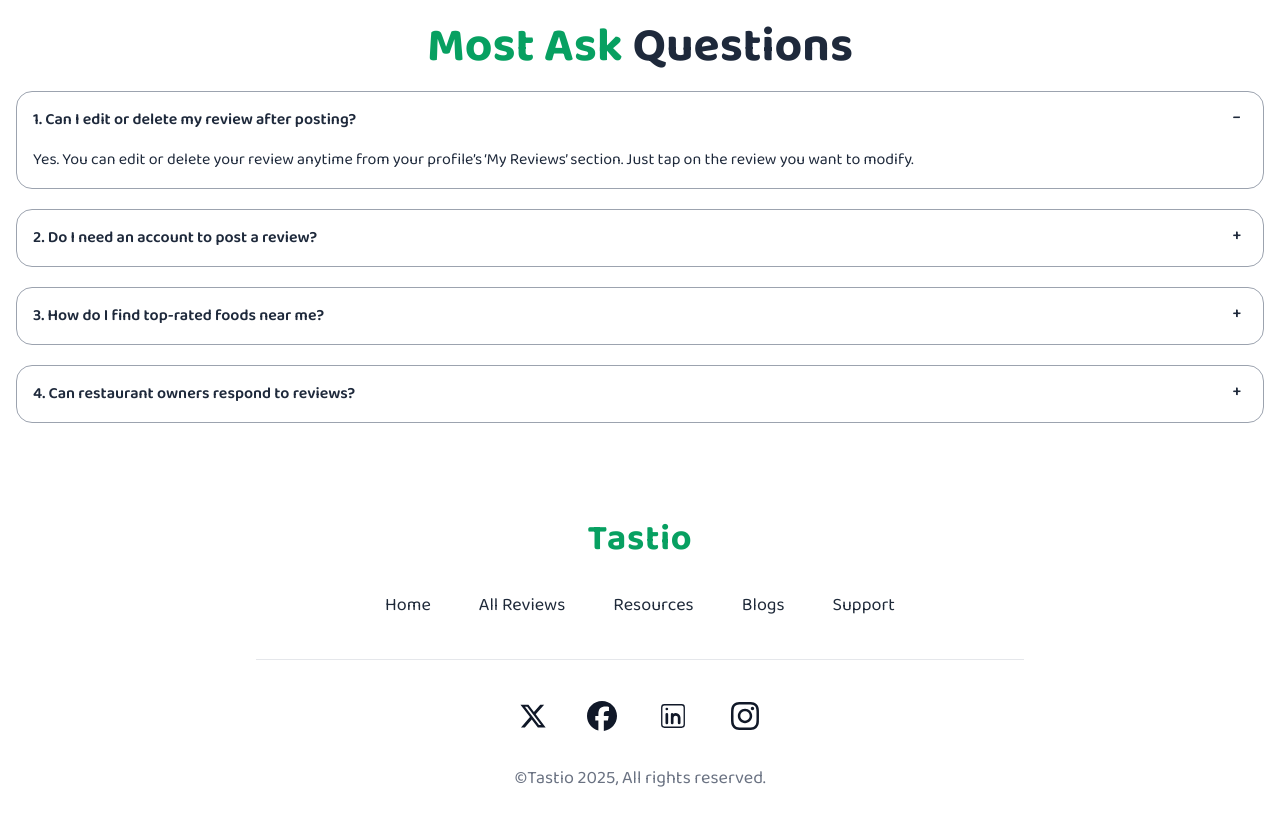
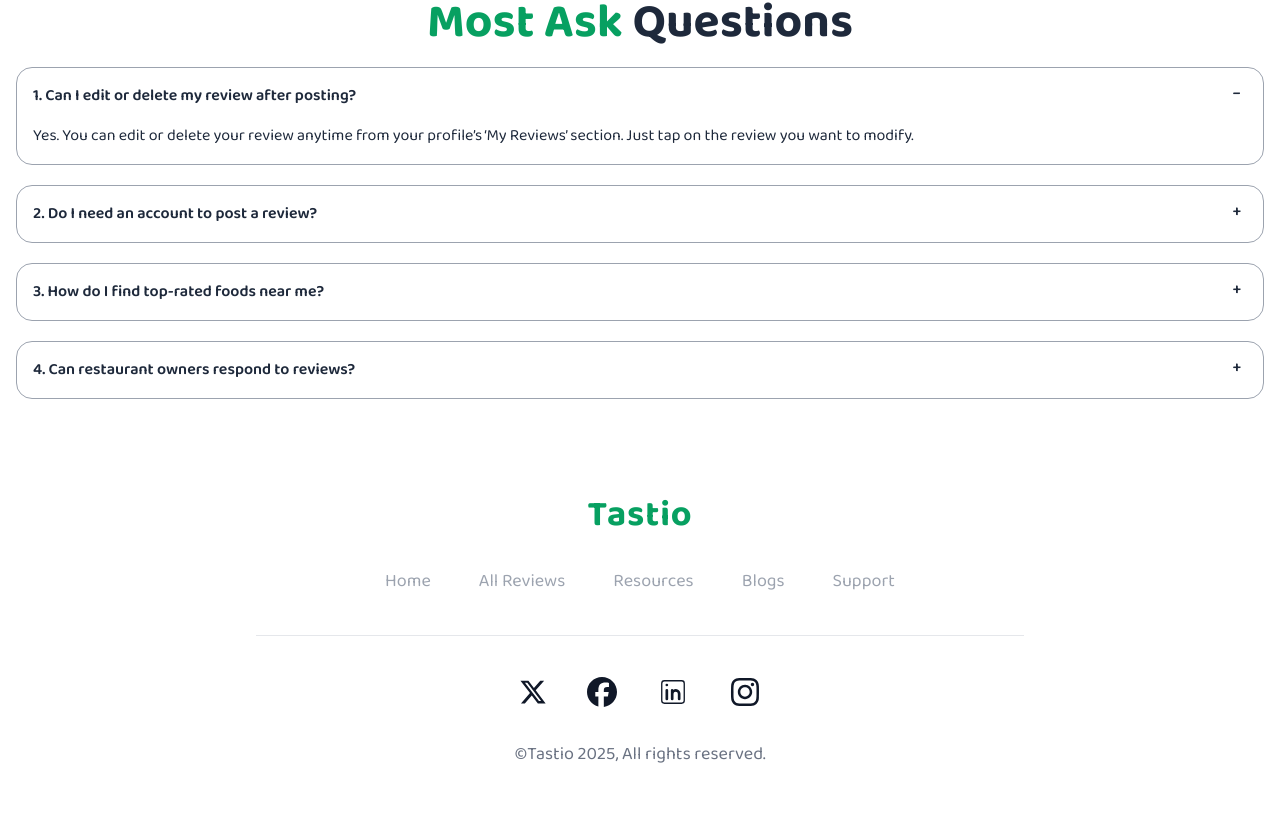
Before and after one commit to hasnatfahmidkhan/tastio, a React (Vite) app: page / in a window 1280 px wide. Shown: the part 2173-2999 px from the top of the page. Built offline with nearby package versions, Linux system fonts and the light colour scheme; no server answers.

Commit message:
add dark theme

```diff
--- a/index.html
+++ b/index.html
@@ -1,5 +1,5 @@
 <!DOCTYPE html>
-<html lang="en" data-theme="light">
+<html lang="en">
   <head>
     <meta charset="UTF-8" />
     <link rel="icon" type="image/svg+xml" href="/tastiofav.png" />
--- a/src/Components/Banner/Banner.jsx
+++ b/src/Components/Banner/Banner.jsx
@@ -32,10 +32,10 @@
             <div className="relative h-full w-full ">
               <img src={img} alt="" className="h-full w-full object-cover" />
               <div className="absolute inset-0 text-base-100 flex flex-col items-center justify-center text-center bg-black/35 px-4">
-                <h1 className="text-3xl md:text-5xl font-semibold uppercase mb-2 md:mb-4 tracking-wide">
+                <h1 className="text-3xl text-primary-content md:text-5xl font-semibold uppercase mb-2 md:mb-4 tracking-wide">
                   Taste. Share. Belong.
                 </h1>
-                <p className="text-base md:text-2xl font-medium tracking-wide uppercase">
+                <p className="text-base text-primary-content md:text-2xl font-medium tracking-wide uppercase">
                   Tastio, the local food lover networks — where every bite tells
                   a story.
                 </p>
--- a/src/Components/Footer/Footer.jsx
+++ b/src/Components/Footer/Footer.jsx
@@ -13,30 +13,42 @@
           </div>
           <ul className="text-lg flex items-center justify-center flex-col gap-7 md:flex-row md:gap-12 transition-all duration-500 pt-8 pb-10 mb-10 border-b border-gray-200">
             <li>
-              <a href="/" className="text-gray-800 hover:text-primary">
+              <a
+                href="/"
+                className="text-accent dark:text-primary-content hover:text-primary"
+              >
                 Home
               </a>
             </li>
             <li>
               <a
                 href="/all-reviews"
-                className=" text-gray-800 hover:text-primary"
+                className=" text-accent dark:text-primary-content hover:text-primary"
               >
                 All Reviews
               </a>
             </li>
             <li>
-              <a href="#" className=" text-gray-800 hover:text-primary">
+              <a
+                href="#"
+                className=" text-accent dark:text-primary-content hover:text-primary"
+              >
                 Resources
               </a>
             </li>
             <li>
-              <a href="#" className=" text-gray-800 hover:text-primary">
+              <a
+                href="#"
+                className=" text-accent dark:text-primary-content hover:text-primary"
+              >
                 Blogs
               </a>
             </li>
             <li>
-              <a href="#" className=" text-gray-800 hover:text-primary">
+              <a
+                href="#"
+                className=" text-accent dark:text-primary-content hover:text-primary"
+              >
                 Support
               </a>
             </li>
--- a/src/Components/ReviewCard/ReviewCard.jsx
+++ b/src/Components/ReviewCard/ReviewCard.jsx
@@ -80,7 +80,7 @@
           <h2 className="card-title text-2xl truncate w-fit">
             {review.foodName}
           </h2>
-          <p className="text-lg font-medium text-accent ">
+          <p className="text-lg font-medium text-accent dark:text">
             {review.reviewerName}
           </p>
         </div>
--- a/src/Pages/Home/Home.jsx
+++ b/src/Pages/Home/Home.jsx
@@ -36,7 +36,7 @@
     <section>
       <Banner />
 
-      <Container className="mt-14 md:mt-20">
+      <Container className="mt-14">
         <div className="text-center space-y-2 md:space-y-3">
           <h2 className="text-4xl md:text-5xl font-bold text-primary">
             Top Rated <span className="text-base-content">Reviews</span>
@@ -85,9 +85,11 @@
                       />
                     </figure>
                     <div className="text-center mt-4 text-lg">
-                      <h3 className="text-accent">{reviewerEmail}</h3>
-                      <p className="text-base-content font-medium">{name}</p>
-                      <p className="text-accent">
+                      <h3 className="text-accent dark:text-accent-content">
+                        {reviewerEmail}
+                      </h3>
+                      <p className="text-accent dark:text-accent-content font-medium">{name}</p>
+                      <p className="text-accent dark:text-accent-content">
                         Total Reviews: {totalReviews}
                       </p>
                     </div>
--- a/src/index.css
+++ b/src/index.css
@@ -33,12 +33,50 @@
   --radius-badge: 1.9rem;
 }
 
+@plugin "daisyui/theme" {
+  name: "dark";
+  default: false;
+  prefersdark: true;
+  color-scheme: dark;
+
+  /* Backgrounds: Dark Slate (Matches your light mode text vibe) */
+  --color-base-100: #0f172a; /* Main Background (Very Dark Blue/Slate) */
+  --color-base-200: #1e293b; /* Card/Section Background (Lighter Slate) */
+  --color-base-content: #e2e8f0; /* Text Color (Soft White/Gray) */
+
+  /* Primary: Kept your Brand Green */
+  --color-primary: #07a061;
+  --color-primary-hover: #059a59;
+  --color-primary-content: #ffffff;
+
+  /* Secondary: Adapted for Dark Mode */
+  /* Using pale green (#e7fff3) on dark mode hurts eyes, so we use a Deep Forest Green */
+  --color-secondary: #064e3b;
+  --color-secondary-hover: #065f46;
+  --color-secondary-content: #6ee7b7; /* Light Green text for contrast */
+
+  /* Accent: Darker gray for neutral elements */
+  --color-accent: #374151;
+  --color-accent-content: #d1d5db;
+
+  /* Status Colors */
+  --color-info: #38bdf8;
+  --color-success: #22c55e;
+  --color-warning: #facc15;
+  --color-error: #ef4444;
+
+  /* Radius (Kept Consistent) */
+  --radius-box: 1rem;
+  --radius-btn: 0.5rem;
+  --radius-badge: 1.9rem;
+}
+
 * {
   font-family: "Baloo 2", sans-serif;
 }
 
 nav a.active {
-  @apply text-primary ;
+  @apply text-primary;
 }
 
 .form-input {
```
